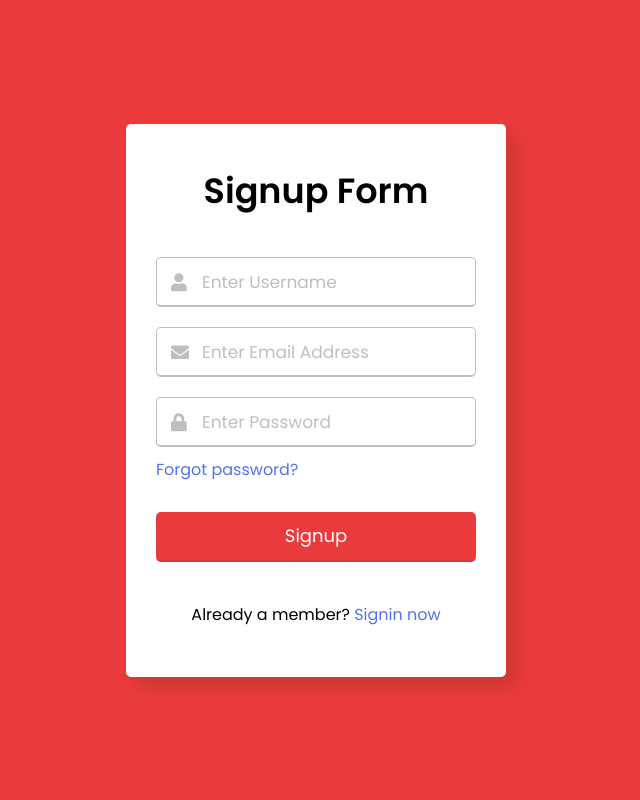
After one commit to mstf-ai/phpProjects, a PHP site: page /form2/signup.php in a window 1280 px wide. The commit adds this page. Shown: the whole page, without its empty margins (324-964 px from the left). Run offline with PHP 8.4, Linux system fonts and the light colour scheme.

Commit message:
new commit

```diff
--- a/relearn_wit_mora_2026/form2/css/style.css
+++ b/relearn_wit_mora_2026/form2/css/style.css
@@ -16,6 +16,14 @@ body{
 ::selection{
   color: #fff;
   background: #5372F0;
+}
+.signup-body{
+  width: 100%;
+  height: 100vh;
+  display: flex;
+  align-items: center;
+  justify-content: center;
+  background: #e93b3b;
 }
 .wrapper{
   width: 380px;
@@ -139,5 +147,11 @@ form input[type="submit"]{
   transition: all 0.3s ease;
 }
 form input[type="submit"]:hover{
-  background: #2c52ed;
+  background: #6483F0;
 }
+form input[name="signup"]{
+  background: #e93b3b;
+}
+form input[name="signup"]:hover{
+  background: #fa4c4c;
+}
--- /dev/null
+++ b/relearn_wit_mora_2026/form2/signup.php
@@ -0,0 +1,56 @@
+<!DOCTYPE html>
+<!-- Coding By CodingNepal - youtube.com/codingnepal -->
+<html lang="en">
+<head>
+    <meta charset="UTF-8">
+    <meta name="viewport" content="width=device-width, initial-scale=1.0">
+    <title>Signup Form | Mora PHP Training</title>
+    <link rel="stylesheet" href="css/style.css">
+    <!-- تم تصحيح رابط مكتبة Font Awesome الإصدار 6 بنجاح هنا -->
+  <link rel="stylesheet" href="https://cdnjs.cloudflare.com/ajax/libs/font-awesome/5.15.3/css/all.min.css"/>
+</head>
+<body class="signup-body">
+<div class="wrapper">
+    <header>Signup Form</header>
+    <form action="insert.php" method="post" autocomplete="off">
+
+        <!-- حقل اسم المستخدم -->
+        <div class="field username">
+            <div class="input-area">
+                <input type="text" name="username" placeholder="Enter Username" required minlength="3" maxlength="20">
+                <i class="icon fas fa-user"></i>
+                <i class="error error-icon fas fa-exclamation-circle"></i>
+            </div>
+            <div class="error error-txt">Username can't be blank</div>
+        </div>
+
+        <!-- حقل البريد الإلكتروني -->
+        <div class="field email">
+            <div class="input-area">
+                <input type="email" name="email" placeholder="Enter Email Address" required>
+                <i class="icon fas fa-envelope"></i>
+                <i class="error error-icon fas fa-exclamation-circle"></i>
+            </div>
+            <div class="error error-txt">Email can't be blank</div>
+        </div>
+
+        <!-- حقل كلمة المرور -->
+        <div class="field password">
+            <div class="input-area">
+                <input type="password" name="password" placeholder="Enter Password" required minlength="6">
+                <i class="icon fas fa-lock"></i>
+                <i class="error error-icon fas fa-exclamation-circle"></i>
+            </div>
+            <div class="error error-txt">Password can't be blank</div>
+        </div>
+
+        <div class="pass-txt"><a href="#">Forgot password?</a></div>
+        <input type="submit" name="signup" value="Signup">
+    </form>
+    <div class="sign-txt">Already a member? <a href="signin.php">Signin now</a></div>
+</div>
+<!-- قمنا بإضافة ?v=1.1 لإجبار المتصفح على جلب الملف الجديد من السيرفر وتخطي الـ Cache تماماً -->
+<!-- <script src="js/app.js?v=1.1"></script> -->
+
+</body>
+</html>
```
Also changed, not shown: relearn_wit_mora_2026/form2/check_user.php (added, +20 -0 lines), relearn_wit_mora_2026/form2/connect.php (+15 -15 lines), relearn_wit_mora_2026/form2/home.php (added, +10 -0 lines), relearn_wit_mora_2026/form2/insert.php (added, +69 -0 lines), relearn_wit_mora_2026/form2/js/app.js (+43 -41 lines), relearn_wit_mora_2026/form2/signin.php (renamed from relearn_wit_mora_2026/form2/sign.php, +4 -4 lines).
